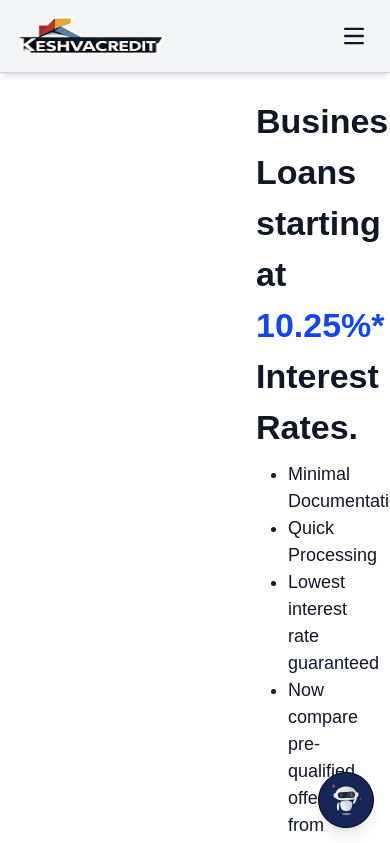
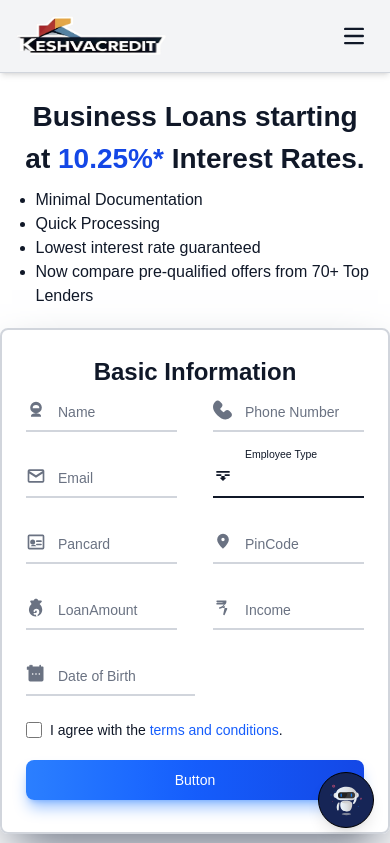
Before and after one commit to situ5901/keshvacredit, a Next.js app: page /short-term-loan in a window 390 px wide. Shown: the top 843 px of the page. Built offline with nearby package versions, Linux system fonts and the light colour scheme.

Commit message:
short-terms-res

```diff
--- a/src/app/short-term-loan/page.tsx
+++ b/src/app/short-term-loan/page.tsx
@@ -4,12 +4,12 @@ function Page() {
   return (
     <>
       <div className="justify-center mb-20 items-center min-h-screen">
-        <div className="mt-24 mx-[16rem] text-center text-[34px]">
+        <div className="mt-24 mx-auto max-w-[90%] md:max-w-[50rem] text-center text-[28px] md:text-[34px]">
           <h1 className="font-bold">
             Business Loans starting at{" "}
             <span className="text-blue-700">10.25%* </span> Interest Rates.
           </h1>
-          <ul className="text-[18px] font-medium ml-8 mt-2 text-left list-disc">
+          <ul className="text-[16px] md:text-[18px] font-medium ml-4 md:ml-8 mt-2 text-left list-disc">
             <li>Minimal Documentation</li>
             <li>Quick Processing</li>
             <li>Lowest interest rate guaranteed</li>
@@ -17,10 +17,10 @@ function Page() {
           </ul>
         </div>
         <form className="max-w-lg mx-auto mt-5 -mt-10 p-6 border-2 border-gray-300 mb-20 rounded-lg shadow-2xl shadow-gray-500 dark:shadow-gray-800 gap-3">
-
-			         <h1 className="text-center font-bold text-[24px]">Basic Information</h1>
-		    <div className="flex space-x-4 gap-5">
-
+          <h1 className="text-center font-bold text-[24px]">
+            Basic Information
+          </h1>
+          <div className="flex space-x-4 gap-5">
             {/* Name Input */}
             <div className="relative flex items-center border-b-2 border-gray-300 dark:border-gray-600 w-1/2">
               <span className="text-gray-500 dark:text-gray-400 pr-2 absolute left-0 top-1/2 transform -translate-y-1/2">
@@ -271,7 +271,7 @@ function Page() {
               </label>
             </div>
           </div>
-  <br/>
+          <br />
 
           <div className="flex items-center">
             <input
```
